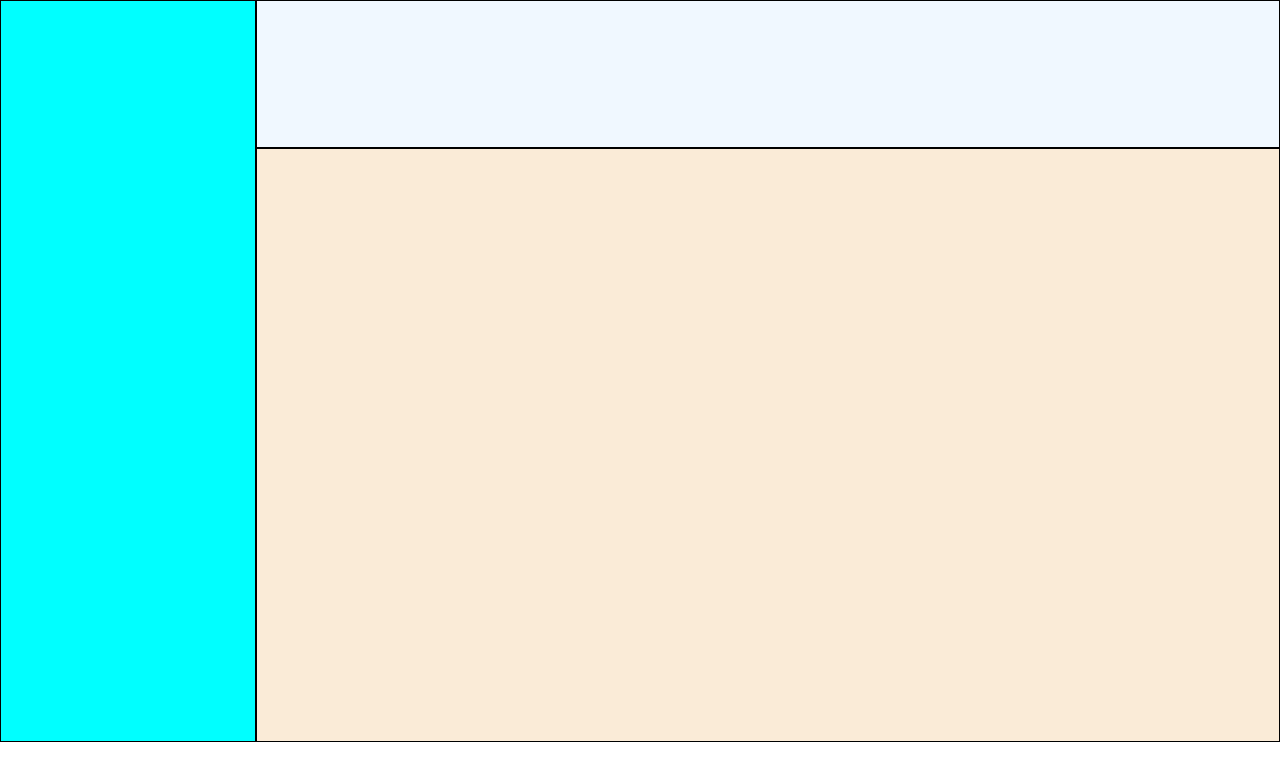
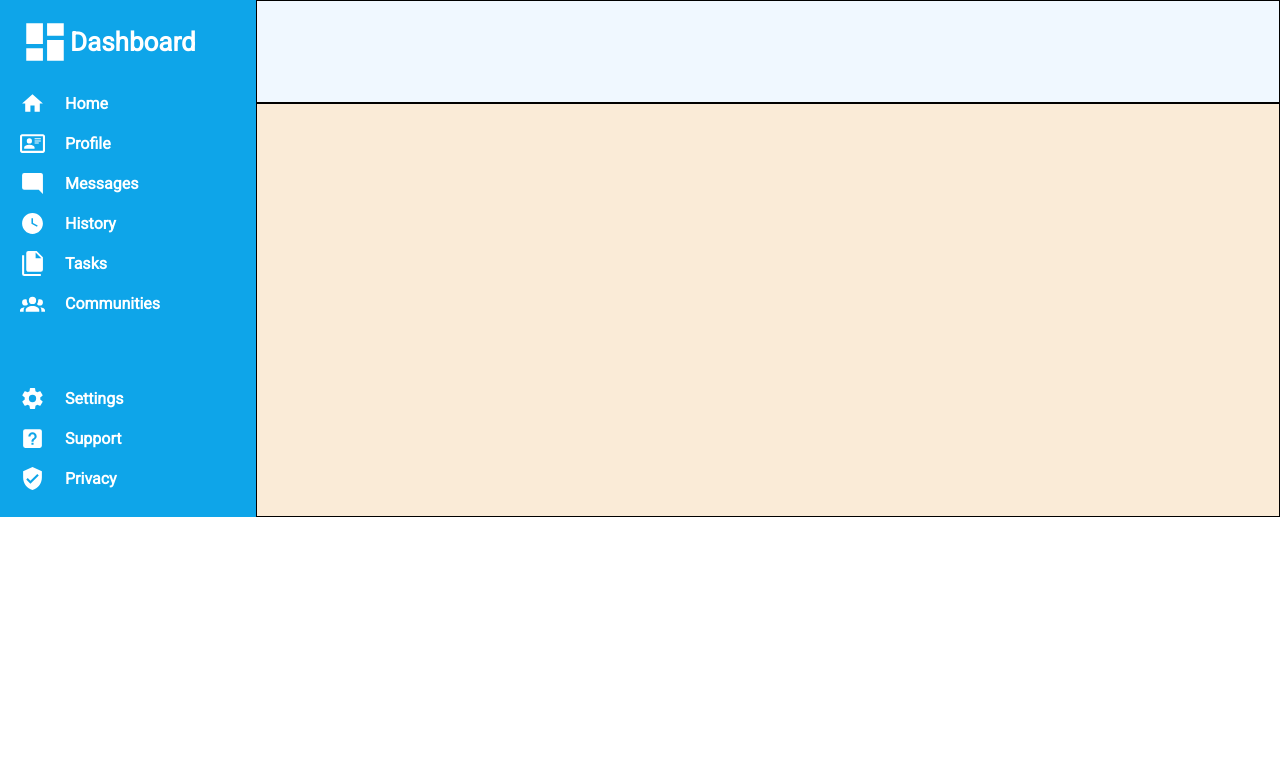
Before and after one commit to Tou1lle/admin-dashboard-top, a plain HTML site: page index.html in a window 1280 px wide. Drawn offline with Linux system fonts and the light colour scheme.

Commit message:
make blue background for left dashboard, add images

```diff
--- a/index.html
+++ b/index.html
@@ -10,7 +10,70 @@
 
 <body>
     <div class="admin-dashboard container">
-        <div class="dashboard"></div>
+        <div class="dashboard">
+            <div class="dashboard-header-logo">
+                <img src="img/view-dashboard.svg" alt="dashboard logo" width="50" height="50">
+                <h1 class="dashboard-header">Dashboard</h1>
+            </div>
+            <ul class="first list">
+                <li>
+                    <div class="list-item">
+                        <img src="img/home.svg" alt="home logo" width="25" height="25">
+                        Home
+                    </div>
+                </li>
+                <li>
+                    <div class="list-item">
+                        <img src="img/card-account-details-outline.svg" alt="profile logo" width="25" height="25">
+                        Profile
+                    </div>
+                </li>
+                <li>
+                    <div class="list-item">
+                        <img src="img/message-reply.svg" alt="messages logo" width="25" height="25">
+                        Messages
+                    </div>
+                </li>
+                <li>
+                    <div class="list-item">
+                        <img src="img/clock-time-four.svg" alt="history logo" width="25" height="25">
+                        History
+                    </div>
+                </li>
+                <li>
+                    <div class="list-item">
+                        <img src="img/file-multiple.svg" alt="task logo" width="25" height="25">
+                        Tasks
+                    </div>
+                </li>
+                <li>
+                    <div class="list-item">
+                        <img src="img/account-group.svg" alt="communities logo" width="25" height="25">
+                        Communities
+                    </div>
+                </li>
+            </ul>
+            <ul class="second list">
+                <li>
+                    <div class="list-item">
+                        <img src="img/cog.svg" alt="settings logo" width="25" height="25">
+                        Settings
+                    </div>
+                </li>
+                <li>
+                    <div class="list-item">
+                        <img src="img/help-box.svg" alt="support logo" width="25" height="25">
+                        Support
+                    </div>
+                </li>
+                <li>
+                    <div class="list-item">
+                        <img src="img/shield-check.svg" alt="privacy logo" width="25" height="25">
+                        Privacy
+                    </div>
+                </li>
+            </ul>
+        </div>
         <div class="user container">
             <div class="top search"></div>
             <div class="main article">
--- a/styles.css
+++ b/styles.css
@@ -1,6 +1,14 @@
+@import url(https://fonts.googleapis.com/css?family=Roboto);
+
+* {
+    box-sizing: border-box;
+}
+
 /*Whole body style*/
 body {
     margin: 0px;
+    padding: 0px;
+    font-family: "Roboto", sans-serif;
 }
 
 /*Main container*/
@@ -11,9 +19,36 @@ body {
 
 /*Left side dashboard*/
 .dashboard {
-    height: 740px;
-    background-color: aqua;
-    border: 1px solid;
+    background-color: #0ea5e9;
+    padding: 10px;
+    color: white;
+    padding-left: 20px;
+}
+
+h1 {
+    font-size: 26px;
+}
+
+.dashboard-header-logo {
+    display: flex;
+    align-items: center;
+}
+
+ul {
+    list-style: none;
+    padding: 0px;
+}
+
+.list-item {
+    display: flex;
+    align-items: center;
+    gap: 20px;
+    font-weight: 600;
+    margin-bottom: 15px;
+}
+
+.first.list {
+    margin-bottom: 70px;
 }
 
 /*Right side container*/
```
Also changed, not shown: img/account-group.svg (added), img/card-account-details-outline.svg (added), img/clock-time-four.svg (added), img/cog.svg (added), img/file-multiple.svg (added), img/help-box.svg (added), img/home.svg (added), img/message-reply.svg (added), img/shield-check.svg (added), img/view-dashboard.svg (added).
